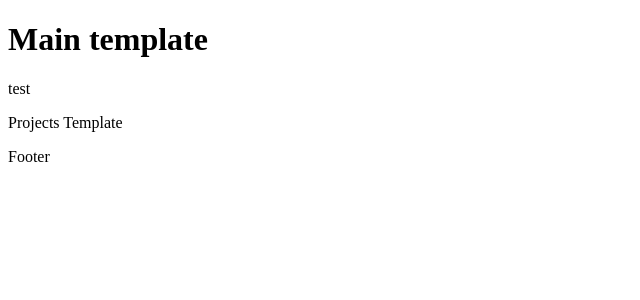
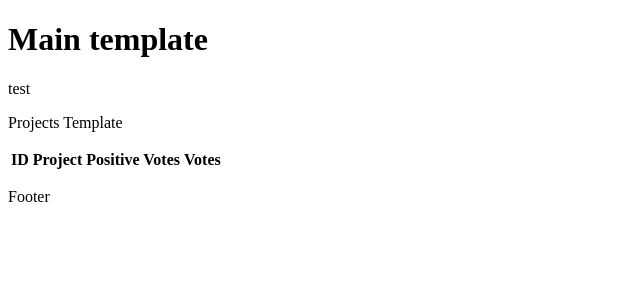
Before and after one commit to prev1ew/devsearch, a Django app: page / in a window 1280 px wide. Shown: the top 300 px of the page, without its empty margins (0-640 px from the left). Run offline with Django 4.2, Linux system fonts and the light colour scheme; data that the repository does not hold is empty.

Commit message:
templates edits

```diff
--- a/devsearch/projects/templates/projects/projects.html
+++ b/devsearch/projects/templates/projects/projects.html
@@ -4,4 +4,25 @@
 
   <p>Projects Template</p>
 
+  <table>
+    <tr>
+      <th>ID</th>
+      <th>Project</th>
+      <th>Positive Votes</th>
+      <th>Votes</th>
+      <th></th>
+    </tr>
+    {% for project in projects %}
+      <tr>
+        <td>{{project.id}}</td>
+        <td>{{project.title}}</td>
+        <td>{{project.vote_ratio}}%</td>
+        <td>{{project.vote_total}}</td>
+        <td>{{project.created}}</td>
+        <td><a href="{% url 'projects' project.id %}">View</a></td>
+      </tr>
+    {% endfor %}
+  </table>
+
+
 {% endblock content %}
--- a/devsearch/projects/templates/projects/single_project.html
+++ b/devsearch/projects/templates/projects/single_project.html
@@ -1,5 +1,8 @@
 {% extends 'main.html' %}}
 
 {% block content %}
-<p>Single Project</p>
+<p>{{project.title}}</p>
+{% for tag in tags %}
+<span>{{tag}}</span>
+{% endfor %}
 {% endblock content %}
--- a/devsearch/projects/views.py
+++ b/devsearch/projects/views.py
@@ -1,11 +1,18 @@
 from django.shortcuts import render
-
+from .models import Project
 from django.http import HttpResponse
 
 
 def projects(request):
-    return render(request, 'projects/projects.html')
+
+    projects_data = Project.objects.all()
+    context = {'projects': projects_data}
+    return render(request, 'projects/projects.html', context)
 
 
 def project(request, pk):
-    return render(request, 'projects/single_project.html')
+    project_obj = Project.objects.get(id=pk)
+    tags = project_obj.tags.all()
+    context = {'project': project_obj,
+               'tags': tags}
+    return render(request, 'projects/single_project.html', context)
```
